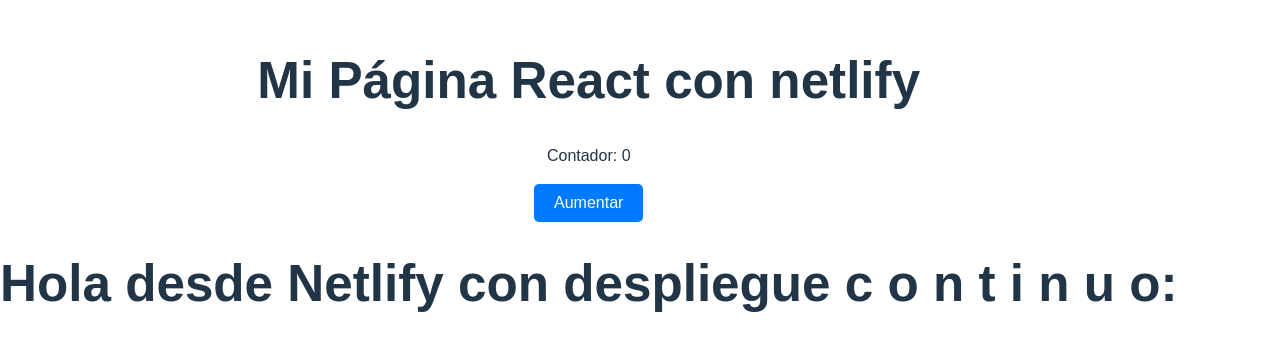
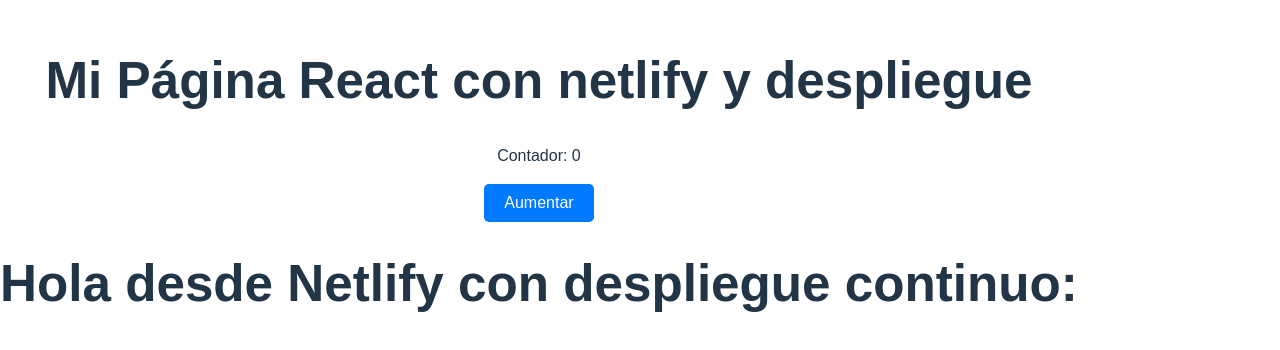
Before and after one commit to Tola360/mi-sitio-react, a React (Vite) app: page / in a window 1280 px wide. Shown: the part 250-600 px from the top of the page. Built offline with nearby package versions, Linux system fonts and the light colour scheme.

Commit message:
Actualiza App.jsx con título y mensaje Netlify

```diff
--- a/src/App.jsx
+++ b/src/App.jsx
@@ -6,10 +6,10 @@
 
   return (
     <div className="container">
-      <h1>Mi Página React con netlify</h1>
+      <h1>Mi Página React con netlify y despliegue</h1>
       <p>Contador: {contador}</p>
       <button onClick={() => setContador(contador + 1)}>Aumentar</button>
-      <h1>Hola desde Netlify con despliegue c o n t i n u o:</h1>
+      <h1>Hola desde Netlify con despliegue continuo:</h1>
     </div>
   )
 }
```
